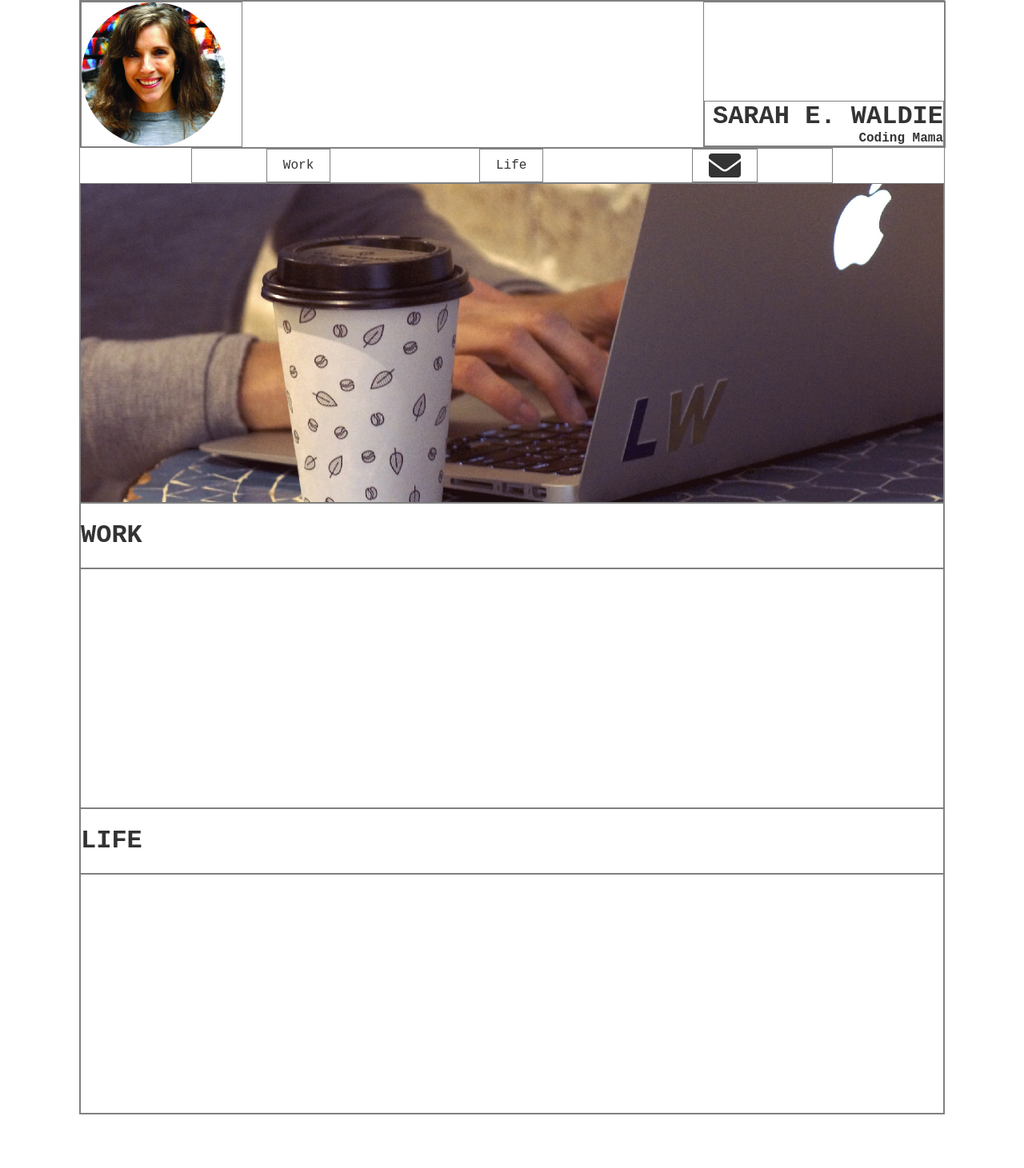
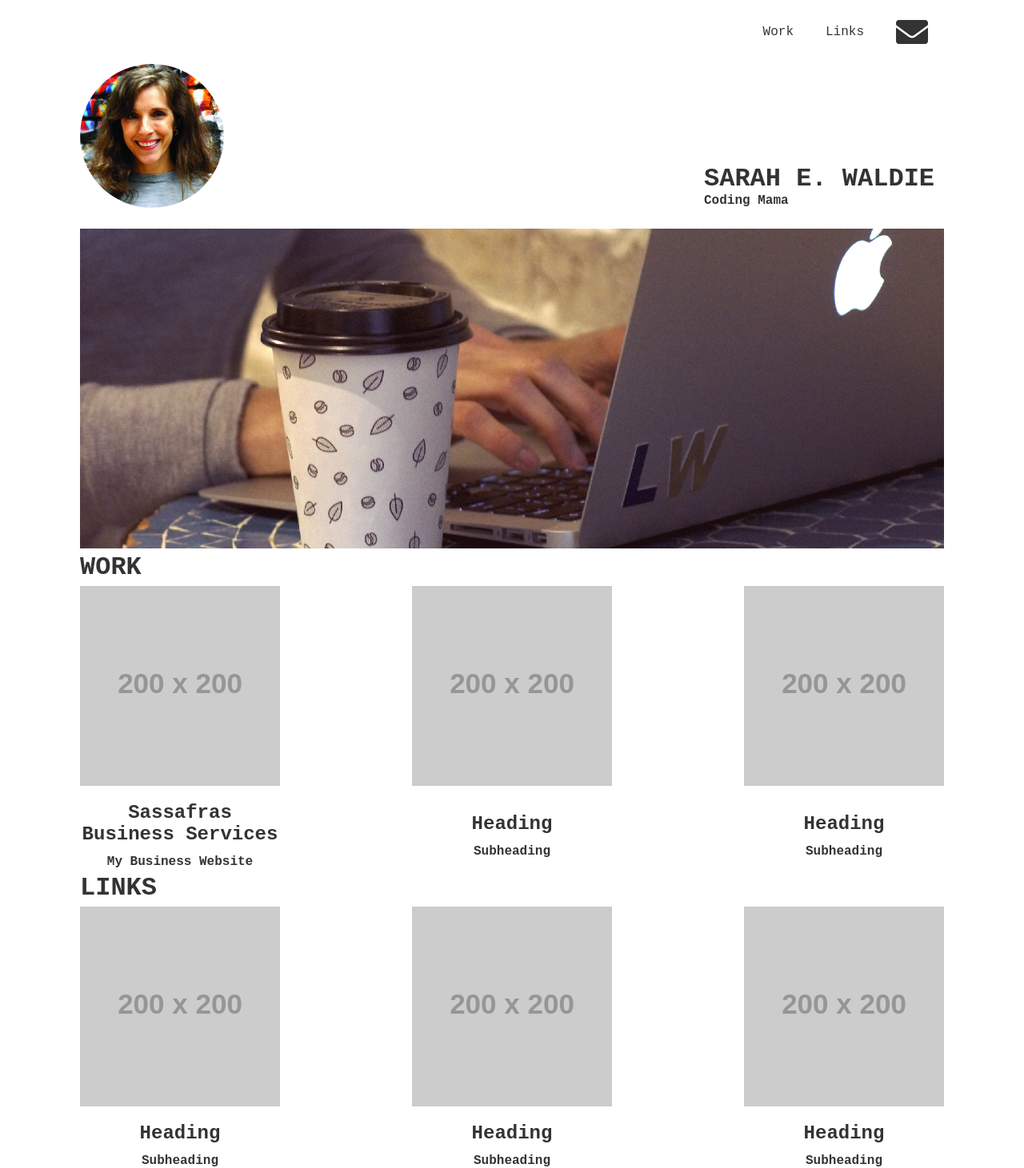
Before and after one commit to SarahEW1206/portfolio-project, a website: page index.html in a window 1280 px wide. Shown: the whole page at 80% size. Before the commit the page ends 1394 px from the top, so only its background shows below. Drawn offline with nearby package versions, Linux system fonts and the light colour scheme; placeholder pictures from the web are drawn by us.

Commit message:
working on breakpoints and layout

```diff
--- a/index.html
+++ b/index.html
@@ -12,10 +12,26 @@
     <link rel="stylesheet" href="https://use.fontawesome.com/releases/v5.0.10/css/all.css" integrity="sha384-+d0P83n9kaQMCwj8F4RJB66tzIwOKmrdb46+porD/OvrJ+37WqIM7UoBtwHO6Nlg"
         crossorigin="anonymous">
 
+    <script src="scripts/scripts.js"></script>
+
 
 </head>
 
 <body>
+    <nav class="sticky-nav">
+        <div class="nav-item">
+            <a href="#work-anchor-ref">Work</a>
+        </div>
+        <div class="nav-item">
+            <a href="#links-anchor-ref">Links</a>
+        </div>
+        <div class="nav-item">
+            <a class="envelope-icon" href="#contact-anchor-ref">
+                <i class="fas fa-envelope"></i>
+
+            </a>
+        </div>
+    </nav>
 
     <div class="container">
 
@@ -24,51 +40,104 @@
                 <img class="header-logo-img" src="img/headshot-wall.jpg">
             </div>
             <div class="header-text vertical-align-bottom">
-                <div class="vertical-centerer">
+                <div class="vertical-aligner">
                     <h1>SARAH E. WALDIE</h1>
                     <h4>Coding Mama</h4>
                 </div>
             </div>
         </header>
 
-        <nav class="sticky-nav">
-            <div class="nav-item">
-                <a href="#work-anchor-ref">Work</a>
-            </div>
-            <div class="nav-item">
-                <a href="#life-anchor-ref">Life</a>
-            </div>
-            <div class="nav-item">
-                <a class="envelope-icon" href="#contact-anchor-ref">
-                    <i class="fas fa-envelope"></i>
-
-                </a>
-            </div>
-        </nav>
-
         <div class="featured">
         </div>
 
-        <div class="content-heading-work">
+        <div class="content-heading-first">
             <h1>WORK</h1>
         </div>
 
-        <div class="content-boxes-work">
+        <div class="content-boxes-first">
+            <div class="content-box">
+                <div class="content-img">
+                    <img src="http://via.placeholder.com/200x200">
+                </div>
+                <div class="content-box-desc vertical-align-top">
+                    <div class="vertical-aligner">
+                        <h2>Sassafras Business Services</h2>
+                        <h4>My Business Website</h4>
 
+                    </div>
+                </div>
+            </div>
+            <div class="content-box">
+                <div class="content-img">
+                    <img src="http://via.placeholder.com/200x200">
+                </div>
+                <div class="content-box-desc vertical-align-top">
+                    <div class="vertical-aligner">
+                        <h2>Heading</h2>
+                        <h4>Subheading</h4>
+                    </div>
+                </div>
+            </div>
+            <div class="content-box">
+                <div class="content-img">
+                    <img src="http://via.placeholder.com/200x200">
+                </div>
+                <div class="content-box-desc vertical-align-top">
+                    <div class="vertical-aligner">
+                        <h2>Heading</h2>
+                        <h4>Subheading</h4>
+                    </div>
+                </div>
+            </div>
         </div>
 
-        <div class="content-heading-life">
-            <h1>LIFE</h1>
+        <div class="content-heading-second">
+            <h1>LINKS</h1>
         </div>
 
-        <div class="content-boxes-life">
-
+        <div class="content-boxes-second">
+            <div class="content-box">
+                <div class="content-img">
+                    <img src="http://via.placeholder.com/200x200">
+                </div>
+                <div class="content-box-desc vertical-align-center">
+                    <div class="vertical-aligner">
+                        <h2>Heading</h2>
+                        <h4>Subheading</h4>
+                    </div>
+                </div>
+            </div>
+            <div class="content-box">
+                <div class="content-img">
+                    <img src="http://via.placeholder.com/200x200">
+                </div>
+                <div class="content-box-desc vertical-align-center">
+                    <div class="vertical-aligner">
+                        <h2>Heading</h2>
+                        <h4>Subheading</h4>
+                    </div>
+                </div>
+            </div>
+            <div class="content-box">
+                <div class="content-img">
+                    <img src="http://via.placeholder.com/200x200">
+                </div>
+                <div class="content-box-desc vertical-align-center">
+                    <div class="vertical-aligner">
+                        <h2>Heading</h2>
+                        <h4>Subheading</h4>
+                    </div>
+                </div>
+            </div>
         </div>
 
 
     </div>
 
     </div>
+
+    <!-- jQuery -->
+    <script src="https://code.jquery.com/jquery-3.2.1.min.js" crossorigin="anonymous"></script>
 </body>
 
 </html>
--- /dev/null
+++ b/scripts/scripts.js
@@ -0,0 +1,19 @@
+
+
+
+function navShrink() {
+
+    //shrink nav height
+
+    $(document).on("scroll", function () {
+        if
+        ($(document).scrollTop() > 40) {
+            $(".sticky-nav").addClass("shrink");
+        }
+        else {
+            $(".sticky-nav").removeClass("shrink");
+        }
+    });
+}
+
+window.onload = navShrink;
--- a/scss/imports/_main.scss
+++ b/scss/imports/_main.scss
@@ -14,25 +14,16 @@ body {
     -moz-osx-font-smoothing: grayscale;
 }
 
-nav, div, header {
-    border: solid 1px gray;
-}
+// nav, div, header {
+//     border: solid 1px gray;
+// }
 
-.container {
-    display: -ms-grid;
-    display: grid;
-    -ms-grid-columns: 1fr 1fr 1fr 1fr 1fr 1fr 1fr 1fr 1fr 1fr 1fr 1fr ;
-    grid-template-columns: repeat(12, 1fr);
-    -ms-grid-rows: auto auto 400px auto 300px auto 300px;
-    grid-template-rows: auto auto 400px auto 300px auto 300px;
-    width: 90%;
-    max-width: 1080px;
-    margin: 0 auto;
-}
+
 
 h1, h2, h3, h4, h5, h6 {
     font-family: 'Courier New', Courier, monospace;
     color: rgba(0,0,0,.8);
+    margin: 0;
 }
 
 p {
@@ -57,9 +48,74 @@ a {
     align-items: center;
 }
 
+.vertical-align-top {
+    display: flex;
+    align-items: flex-start;
+}
+
 .vertical-align-bottom {
     display: flex;
     align-items: flex-end;
+}
+
+.vertical-aligner {
+    width: 100%;
+}
+
+nav {
+    -ms-grid-column: 1;
+    -ms-grid-column-span: 12;
+    grid-column: 1 / -1;
+    -ms-grid-row: 1;
+    -ms-grid-row-span: 1;
+    grid-row: 1 / span 1;
+    display: flex;
+    flex-wrap: wrap;
+    justify-content: space-around;
+    width: 90%;
+    max-width: 1080px;
+    padding: 20px 0;
+    position: fixed;
+    left: 0;
+    right: 0;
+    margin-left: auto;
+    margin-right: auto;
+        transition: all 0.4s linear;
+    -o-transition: all 0.4s linear;
+    -webkit-transition: all 0.4s linear;
+    -moz-transition: all 0.4s linear ;
+
+}
+
+.shrink {
+    padding: 1px 0;
+    background: linear-gradient(to right,  paleturquoise, yellow, paleturquoise);
+    }
+
+
+.nav-item {
+    display: inline-flex;
+    text-align: center;
+    align-items: center;
+
+}
+
+.envelope-icon {
+    font-size: 40px;
+    line-height: 25px;
+}
+
+.container {
+    display: -ms-grid;
+    display: grid;
+    grid-gap: 5px;
+    -ms-grid-columns: 1fr 1fr 1fr 1fr 1fr 1fr 1fr 1fr 1fr 1fr 1fr 1fr ;
+    grid-template-columns: repeat(12, 1fr);
+    -ms-grid-rows: auto auto 400px auto auto auto auto;
+    grid-template-rows: auto auto 400px auto auto auto auto;
+    width: 90%;
+    max-width: 1080px;
+    margin: 0 auto;
 }
 
 // Row 1 = header
@@ -73,7 +129,8 @@ a {
     display: flex;
     flex-wrap: wrap;
     justify-content: space-between;
-    margin-top: 1rem;
+    padding-top: 5rem;
+    padding-bottom: 1rem;
     width: 100%;
     margin: 0 auto;
 }
@@ -81,6 +138,8 @@ a {
 .header-logo {
     min-width: 200px;
     margin: 0 auto;
+    position: relative;
+    z-index: -1;
 }
 
 .header-logo-img {
@@ -107,35 +166,8 @@ a {
 }
 
 
-// Row 2 = nav
-nav {
-    -ms-grid-column: 1;
-    -ms-grid-column-span: 12;
-    grid-column: 1 / -1;
-    -ms-grid-row: 2;
-    -ms-grid-row-span: 1;
-    grid-row: 2 / span 1;
-    display: flex;
-    flex-wrap: wrap;
-    justify-content: space-around;
-    width: 100%;
-    max-width: 800px;
-    margin: 0 auto;
-    border: 1px solid gray;
 
-}
 
-.nav-item {
-    display: inline-flex;
-    text-align: center;
-    align-items: center;
-
-}
-
-.envelope-icon {
-    font-size: 40px;
-    line-height: 25px;
-}
 
 .featured {
     -ms-grid-column: 1;
@@ -149,7 +181,7 @@ nav {
     background-position: 50% 50%;
 }
 
-.content-heading-work {
+.content-heading-first {
     -ms-grid-column: 1;
     -ms-grid-column-span: 12;
     grid-column: 1 / -1;
@@ -158,16 +190,20 @@ nav {
     grid-row: 4 / span 1;
 }
 
-.content-boxes-work {
+.content-boxes-first {
     -ms-grid-column: 1;
     -ms-grid-column-span: 12;
     grid-column: 1 / -1;
     -ms-grid-row: 5;
     -ms-grid-row-span: 1;
     grid-row: 5 / span 1;
+    display: flex;
+    flex-wrap: wrap;
+    justify-content: space-between;
+
 }
 
-.content-heading-life {
+.content-heading-second {
     -ms-grid-column: 1;
     -ms-grid-column-span: 12;
     grid-column: 1 / -1;
@@ -176,7 +212,19 @@ nav {
     grid-row: 6 / span 1;
 }
 
-.content-boxes-life {
+.content-boxes-second {
+    -ms-grid-column: 1;
+    -ms-grid-column-span: 12;
+    grid-column: 1 / -1;
+    -ms-grid-row: 7;
+    -ms-grid-row-span: 1;
+    grid-row: 7 / span 1;
+    display: flex;
+    flex-wrap: wrap;
+    justify-content: space-between;
+}
+
+.content-heading-third {
     -ms-grid-column: 1;
     -ms-grid-column-span: 12;
     grid-column: 1 / -1;
@@ -184,3 +232,41 @@ nav {
     -ms-grid-row-span: 1;
     grid-row: 7 / span 1;
 }
+
+.content-boxes-third {
+    -ms-grid-column: 1;
+    -ms-grid-column-span: 12;
+    grid-column: 1 / -1;
+    -ms-grid-row: 8;
+    -ms-grid-row-span: 1;
+    grid-row: 8 / span 1;
+    display: flex;
+    flex-wrap: wrap;
+    justify-content: space-between;
+}
+
+.content-box {
+    width: 100%;
+    display: flex;
+    flex-wrap: wrap;
+}
+
+.content-img {
+    width: 40%;
+    margin: 0;
+}
+
+.content-img img {
+    width: 100%;
+
+}
+
+.content-box-desc {
+    width: 50%;
+    text-align: left;
+    margin: 0 auto;
+}
+
+.content-box-desc h4 {
+    margin-top: .75rem;
+}
--- a/scss/imports/_media.scss
+++ b/scss/imports/_media.scss
@@ -1,6 +1,17 @@
 @media screen and (min-width: 600px) {
+
+    nav {
+        justify-content: flex-end;
+    }
+
+    // .shrink {
+    //     background: linear-gradient(to right, transparent, transparent, paleturquoise, yellow, paleturquoise);
+    // }
+
+
     .header-logo {
         margin: 0;
+        z-index: 999999;
     }
 
     .header-logo-img {
@@ -17,29 +28,28 @@
         text-align: right;
     }
 
-    // nav {
-    //     -ms-grid-column: 1;
-    //     -ms-grid-column-span: 12;
-    //     grid-column: 1 / -1;
-    //     -ms-grid-row: 2;
-    //     -ms-grid-row-span: 1;
-    //     grid-row: 2 / span 1;
-    //     display: flex;
-    //     flex-wrap: wrap;
-    //     justify-content: center;
-    //     width: 90%;
-    //     margin: 0 auto;
-    //     // background-color: yellow;
-    // }
-
     .nav-item {
         padding: 0 20px;
     }
 
+    .content-box {
+        width: 30%;
+        max-width: 250px;
+    }
+
+    .content-img {
+        width: 100%;
+        display: block;
+        margin: 0 auto;
+    }
+
+    .content-box-desc {
+        width: 100%;
+        text-align: center;
+    }
+
+    .content-box-desc h2 {
+        margin-top: 1rem;
+    }
+
 }
-
-// @media screen and (min-width: 1080px) {
-//     .header {
-//         width: 100%;
-//     }
-// }
```
Also changed, not shown: css/styles.css, 1 other file.
